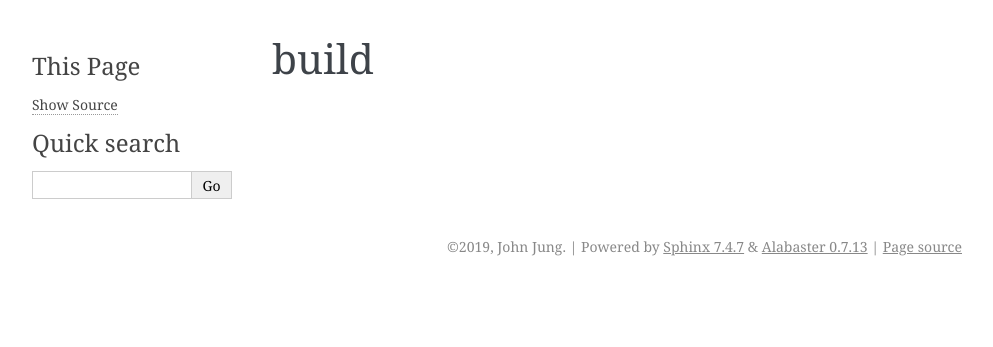
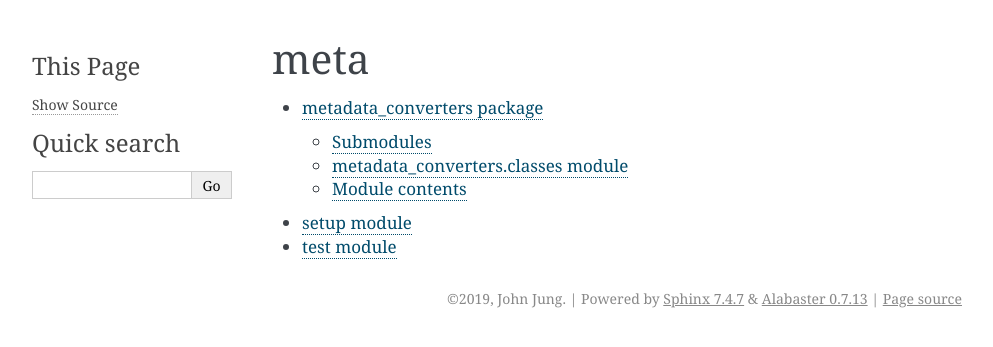
Before and after one commit to johnjung/metadata_converters, a Sphinx documentation site: the page built from docs/source/modules.rst, in a window 1280 px wide. Shown: the top 347 px of the page, without its empty margins (148-1141 px from the left). Built offline with Sphinx 7.4.7, drawn with Linux system fonts in a browser that asks for light colours.

Commit message:
updated tests with lorem ipsum text and other small fixes

```diff
--- /dev/null
+++ b/docs/source/metadata_converters.rst
@@ -0,0 +1,22 @@
+metadata\_converters package
+============================
+
+Submodules
+----------
+
+metadata\_converters.classes module
+-----------------------------------
+
+.. automodule:: metadata_converters.classes
+   :members:
+   :undoc-members:
+   :show-inheritance:
+
+
+Module contents
+---------------
+
+.. automodule:: metadata_converters
+   :members:
+   :undoc-members:
+   :show-inheritance:
--- a/docs/source/modules.rst
+++ b/docs/source/modules.rst
@@ -1,5 +1,9 @@
-build
-=====
+meta
+====
 
 .. toctree::
    :maxdepth: 4
+
+   metadata_converters
+   setup
+   test
```
Also changed, not shown: docs/source/setup.rst (added, +7 -0 lines), docs/source/test.rst (added, +7 -0 lines), test.py (+14 -14 lines), 3 other files.
